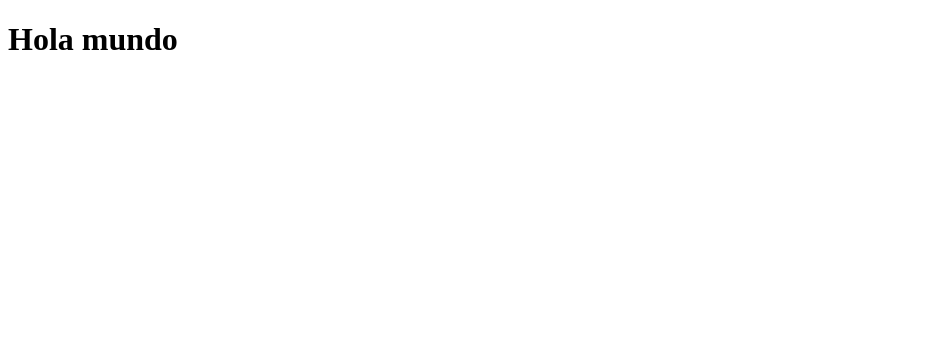
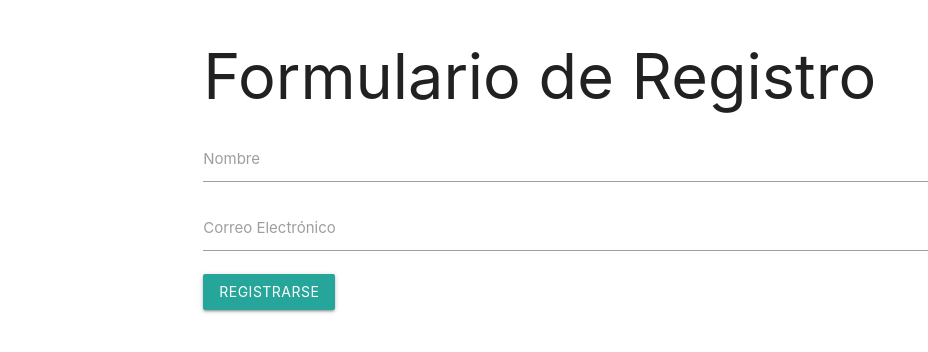
Before and after one commit to Danielbl27/PrimerRepositorio, a plain HTML site: page index.html in a window 1280 px wide. Shown: the whole page, without its empty margins (0-928 px from the left). Drawn offline with nearby package versions, Linux system fonts and the light colour scheme.

Commit message:
Usamos Materialize para hacer un formulario

```diff
--- a/index.html
+++ b/index.html
@@ -1,11 +1,33 @@
 <!DOCTYPE html>
 <html lang="en">
 <head>
-    <meta charset="UTF-8">
-    <meta name="viewport" content="width=device-width, initial-scale=1.0">
-    <title>Document</title>
-</head>
-<body>
-    <h1>Hola mundo</h1>
+    <meta http-equiv="Content-Type" content="text/html; charset=UTF-8"/>
+  <meta name="viewport" content="width=device-width, initial-scale=1, maximum-scale=1.0"/>
+  <title>Starter Template - Materialize</title>
+
+  <!-- CSS  -->
+  <link href="https://fonts.googleapis.com/icon?family=Material+Icons" rel="stylesheet">
+  <link href="css/materialize.css" type="text/css" rel="stylesheet" media="screen,projection"/>
+  <link href="css/style.css" type="text/css" rel="stylesheet" media="screen,projection"/>
+</head><body>
+    <div class="container">
+        <div class="row">
+            <div class="col s12">
+                <h1 class="header">Formulario de Registro</h1>
+                <form>
+                    <div class="input-field">
+                        <input id="nombre" type="text" class="validate">
+                        <label for="nombre">Nombre</label>
+                    </div>
+                    <div class="input-field">
+                        <input id="email" type="email" class="validate">
+                        <label for="email">Correo Electrónico</label>
+                    </div>
+                    <button class="btn waves-effect waves-light" type="submit">Registrarse</button>
+                </form>
+            </div>
+        </div>
+    </div>
 </body>
+
 </html>
```
